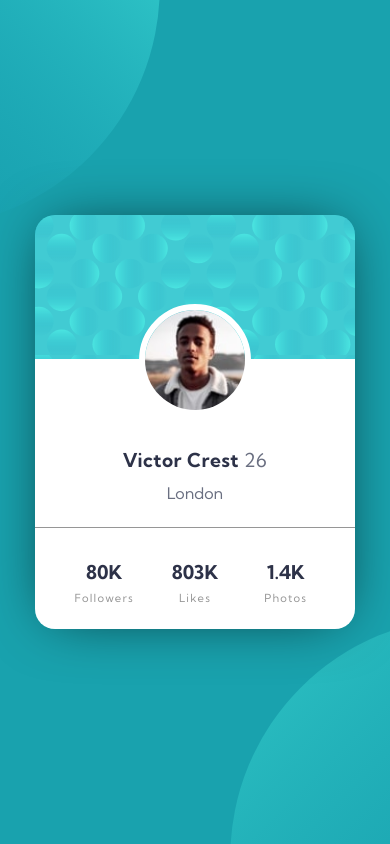
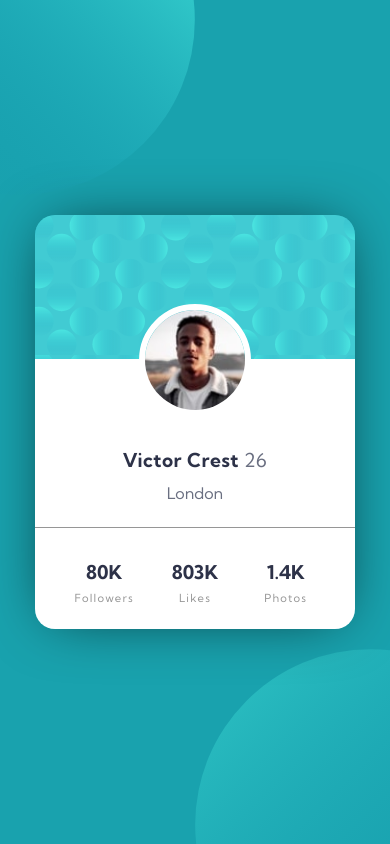
Before and after one commit to Nazaf64/profile-card-component, a website: page index.html in a window 390 px wide. Drawn offline with Linux system fonts and the light colour scheme.

Commit message:
readjusted the background bubble sizing

```diff
--- a/style.css
+++ b/style.css
@@ -3,7 +3,6 @@
     --Very-dark-desaturated-blue: hsl(229, 23%, 23%);
     --Dark-grayish-blue: hsl(227, 10%, 46%);
     --Dark-gray: hsl(0, 0%, 59%);
-
     --border-radius: 20px;
 }
 
@@ -18,7 +17,7 @@
 }
 
 body{
-    height: 100vh;
+    min-height: 100vh;
     width: auto;
     display: -ms-grid;
     display: grid;
@@ -28,11 +27,11 @@ body{
 
     background-image:
     url('images/bg-pattern-bottom.svg'),
-    url('images/bg-pattern-top.svg')
-    ;
-    background-size: 30em, 30em;
+    url('images/bg-pattern-top.svg');
+
+    background-size: 80%, 80%;
     background-repeat: no-repeat;
-    background-position: right -10% bottom -70%, left -10% top -70%;
+    background-position: right -30vw bottom -50vw, left -30vw top -50vw;
 }
 
 #card-wrapper{
@@ -123,11 +122,10 @@ li strong{
 }
 
 
+@media screen and (max-aspect-ratio: 1 / 1) {
+    body{
+        background-size: 90vw, 90vw;
+        background-position: right -40vw bottom -40vw, left -40vw top -40vw;
 
-
-
-@media screen and (max-width: 875px) {
-    body{
-        background-position: right -20em bottom -30vh, left -20em top -30vh;
     }
 }
```
Also changed, not shown: index.html (+0 -1 lines).
